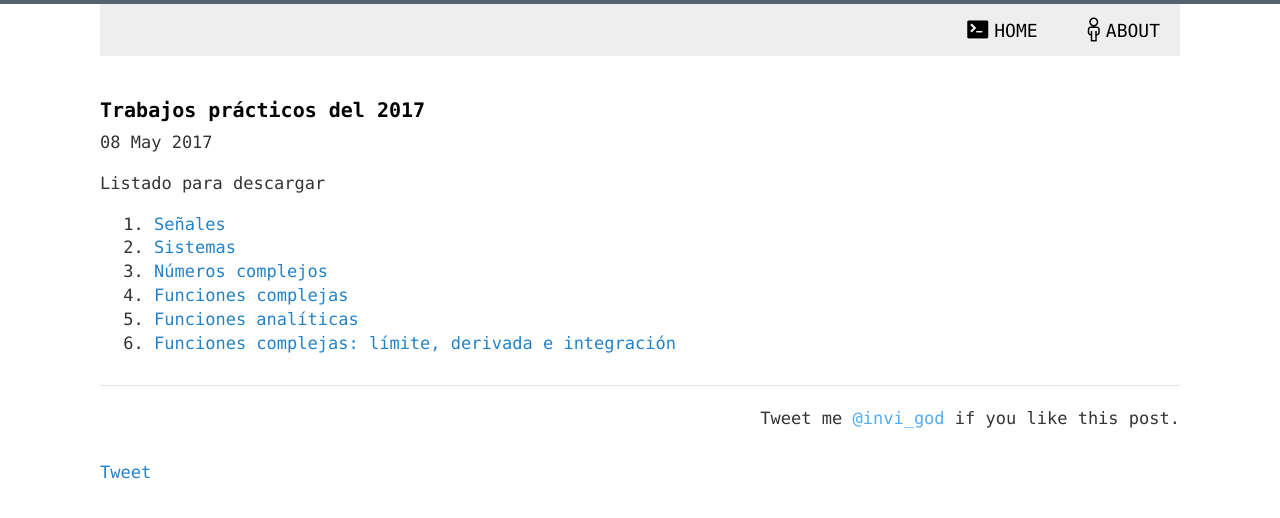
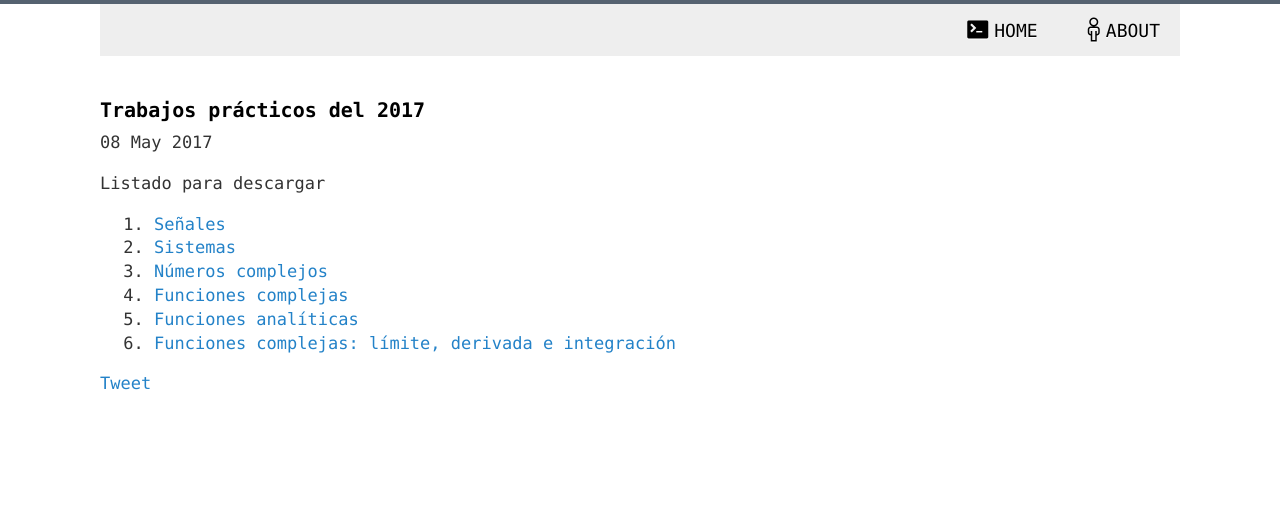
Before and after one commit to 1nv1/UTN-FRN-ASS, a Jekyll site: the page built from _posts/2017-05-08-TPs2017.markdown, in a window 1280 px wide. Shown: the top 518 px of the page. Built offline with Jekyll 4.4.1, drawn with Linux system fonts in a browser that asks for light colours; comment, search, counter and statistics services are not loaded.

Commit message:
Deshabilitación de las cuentas de twitter y github

```diff
--- a/_config.yml
+++ b/_config.yml
@@ -20,8 +20,8 @@ owner:
   avatar:         ""
   email:          "nelson.lombardo@gmail.com"
   # Social networking links used in footer. Update and remove as you like.
-  twitter: invi_god
-  github: 1NV1
+  twitter:
+  github:
   stackexchange:
   # For Google Authorship https://plus.google.com/authorship
   google_plus:
```
